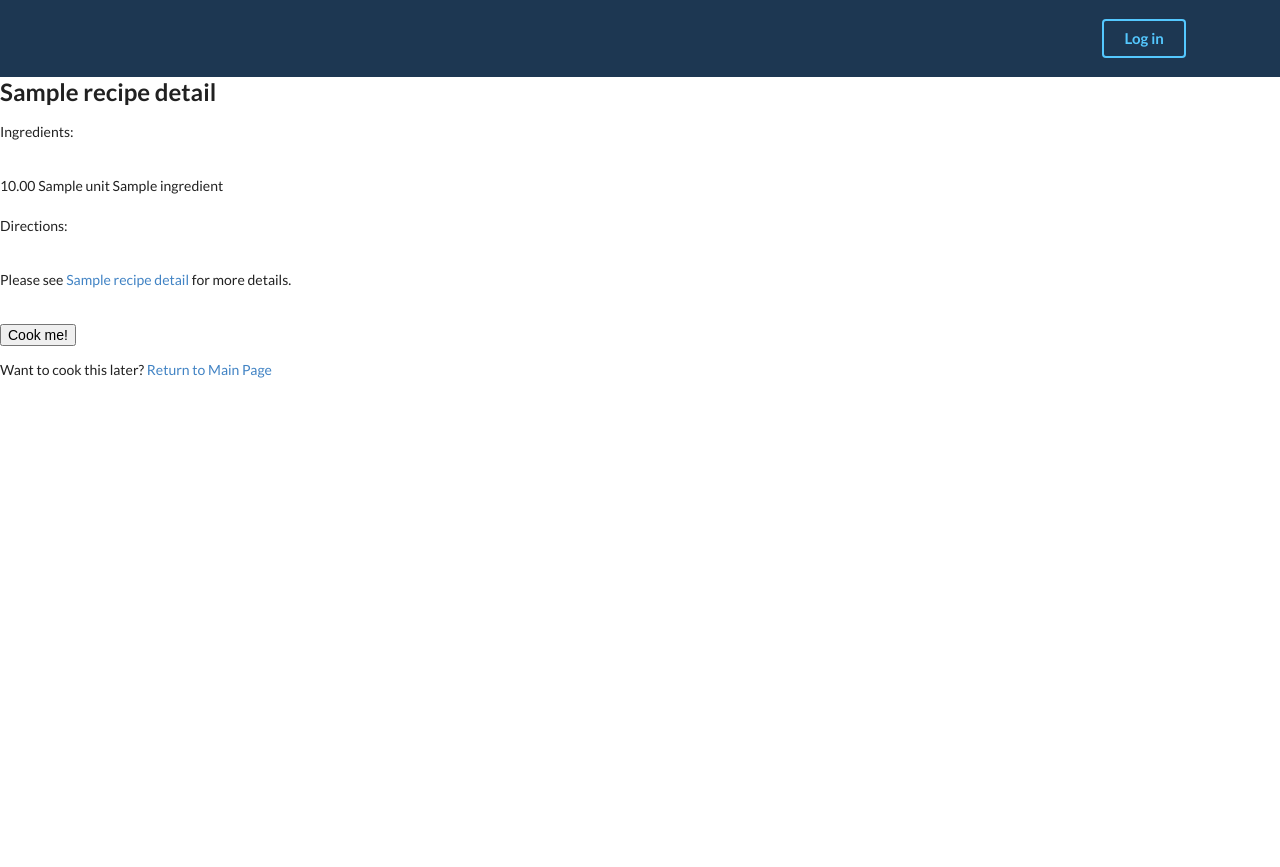
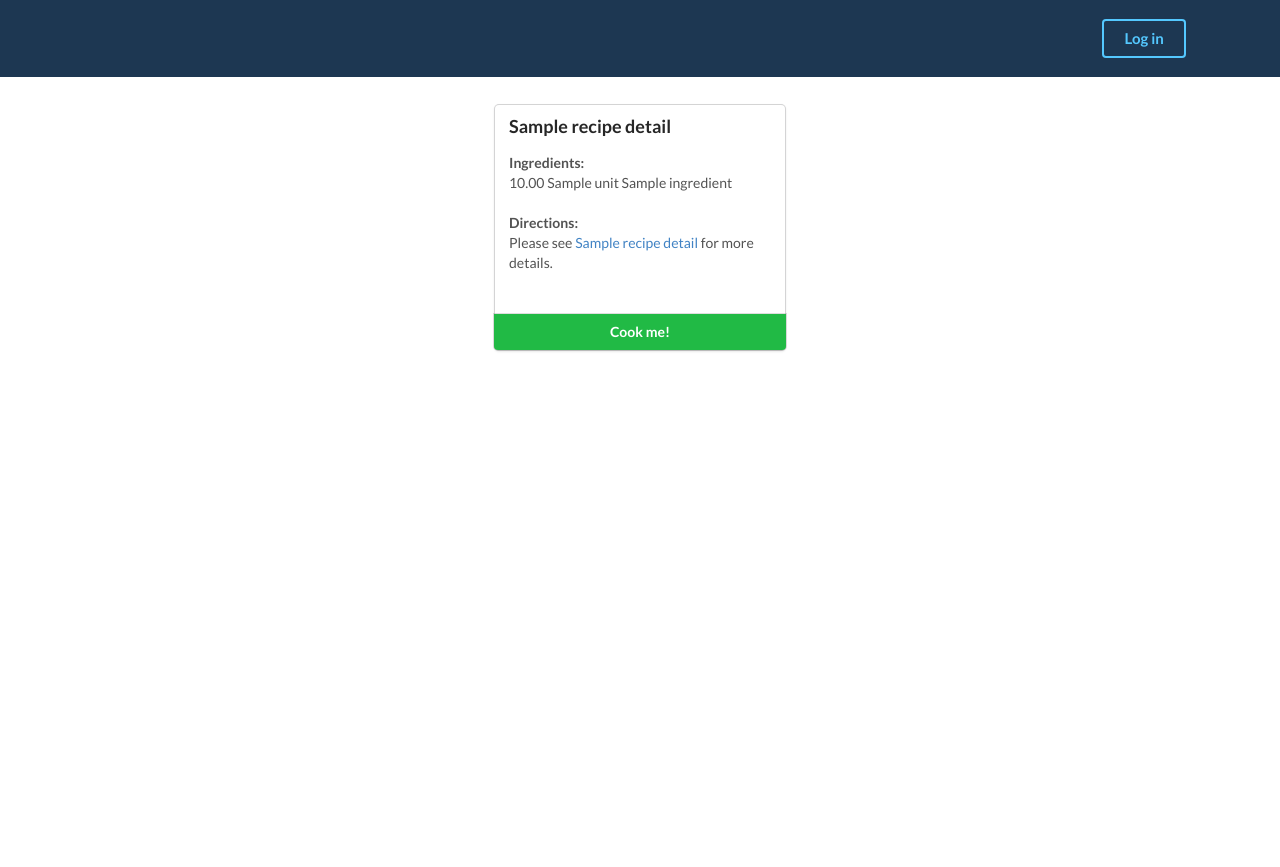
Before and after one commit to katliang/hackbright-project, a Flask app: template templates/recipe_info.html in a window 1280 px wide. After the commit the page ends 352 px from the top, so only its background shows below. Run offline with Flask 2, Linux system fonts and the light colour scheme; the template is opened without the code that fills it: most values are stand-ins (such as "Sample title", 1, 10 or a date in 2020); some libraries are stand-ins or nearby versions; some web fonts are replaced.

Commit message:
added style to recipe info page

```diff
--- a/templates/recipe_info.html
+++ b/templates/recipe_info.html
@@ -4,43 +4,59 @@
 
 {% block content %}
 
-<h2>{{ recipe_details.title }}</h2>
-
-{% if 'sourceName' in recipe_details %}
-<p>Recipe courtesy of <a href="{{ recipe_details.sourceUrl }}">{{ recipe_details.sourceName }}</a>
+<div class="ui container">
+    <div class="ui stackable grid">
+        <div class="row">
+            <div class="sixteen wide column centered">
+            </div>
+        </div>
+        <div class="row">
+            <div class="sixteen wide column">
+                <div class="ui centered card">
+                    {% if 'image' in recipe_details %}
+                    <div class="image">
+                        <img src="{{ recipe_details.image }}">
+                    </div>
                     {% endif %}
-
-{% if 'image' in recipe_details %}
-<p><img src="{{ recipe_details.image }}">
-{% endif %}
-
-{% if 'preparationMinutes' in recipe_details %}
-<p>Total preparation time: {{ recipe_details.preparationMinutes }} minutes</p>
-{% endif %}
-
-{% if 'readyInMinutes' in recipe_details %}
-<p>Ready in {{ recipe_details.readyInMinutes }} minutes</p>
-{% endif %}
-
-{% if 'servings' in recipe_details %}
-<p>Servings: {{ recipe_details.servings }}</p>
-{% endif %}
-
-<p>Ingredients:</p><br>
+                    <div class="content">
+                        <h2 class="header">{{ recipe_details.title }}</h2>
+                        <div class="meta">
+                            {% if 'sourceName' in recipe_details %} via <a href="{{ recipe_details.sourceUrl }}">{{ recipe_details.sourceName }}</a>
+                            <br>
+                            <br> {% endif %}
+                        </div>
+                        <div class="description">
+                            <b>Ingredients:</b><br>
                             {% for ingredient in recipe_details.extendedIngredients %}
                                 {{ '%0.2f' % ingredient.amount|float }} {{ ingredient.unit }} {{ ingredient.name }}<br>
                             {% endfor %}<br>
 
-<p>Directions:</p><br>
+                            {% if 'preparationMinutes' in recipe_details %}
+                                <b>Total preparation time:</b> {{ recipe_details.preparationMinutes }} minutes<br><br>
+                            {% endif %}
+
+                            {% if 'readyInMinutes' in recipe_details %}
+                                <b>Ready in:</b> {{ recipe_details.readyInMinutes }} minutes<br><br>
+                            {% endif %}
+
+                            {% if 'servings' in recipe_details %}
+                                <b>Servings:</b> {{ recipe_details.servings }}<br><br>
+                            {% endif %}
+
+                            <b>Directions:</b><br>
                             {% if 'instructions' in recipe_details %}
                                 {{ recipe_details.instructions }}
                             {% else %}
                                 <p>Please see <a href="{{ recipe_details.sourceUrl }}">{{ recipe_details.sourceName }}</a> for more details.</p>
                             {% endif %}<br>
-
-<p><button type="button" id="cook-recipe" data-recipe-id="{{ recipe_details.id }}">Cook me!</button></p>
-
-<p>Want to cook this later? <a href="/main">Return to Main Page</a></p>
+                        </div>
+                    </div>
+                    <div class="ui bottom attached green button add-recipe" id="cook-recipe" data-recipe-id="{{ recipe_details.id }}">Cook me!</div>
+                </div>
+            </div>
+        </div>
+    </div>
+</div>
 
 <script src="/static/js/recipe-info.js"></script>
 
```
Lines whose indentation alone changed are shown as unchanged.
